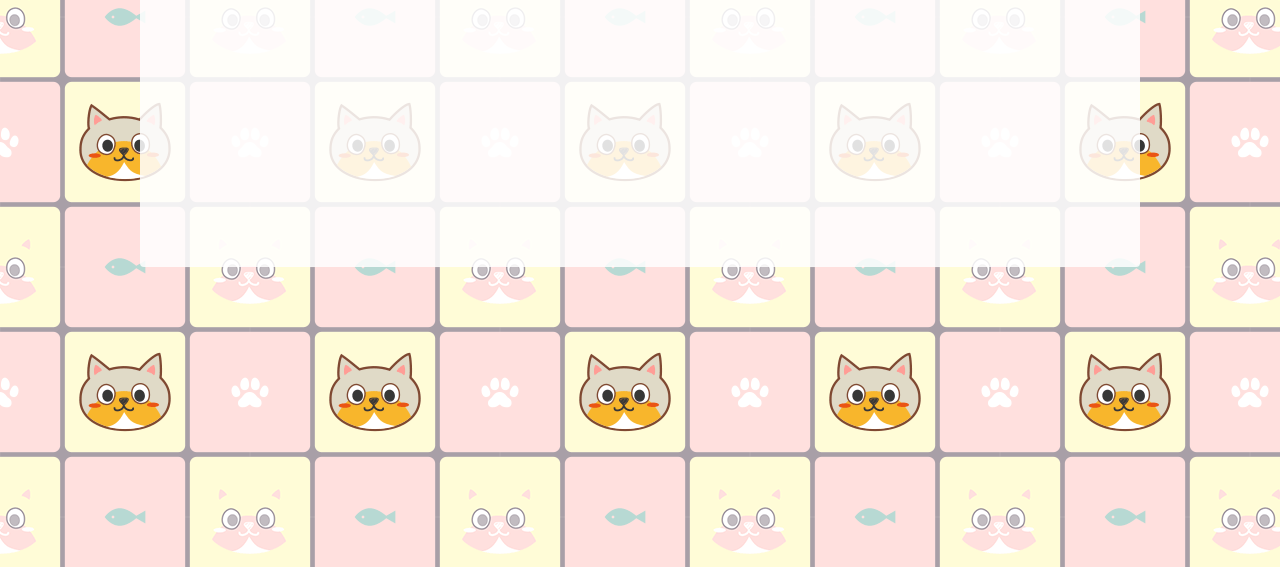
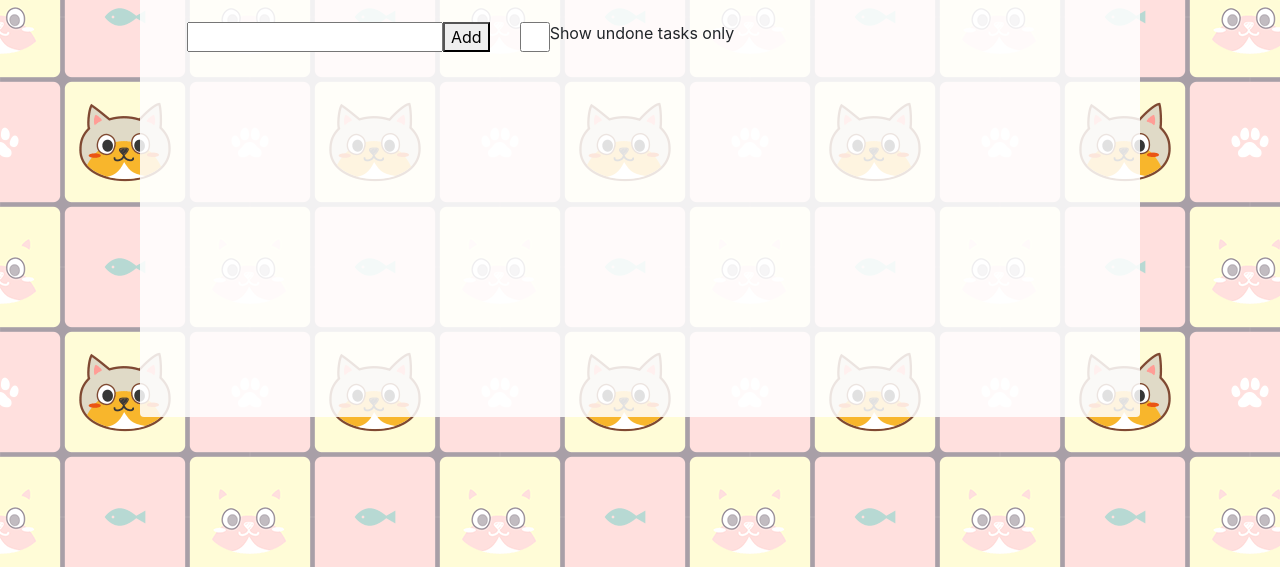
Before and after one commit to eatmoarrice/todolist, a plain HTML site: page index.html in a window 1280 px wide. Shown: the part 233-800 px from the top of the page. Drawn offline with nearby package versions, Linux system fonts and the light colour scheme.

Commit message:
centered stuff

```diff
--- a/index.html
+++ b/index.html
@@ -8,19 +8,20 @@
     <title>To-do List</title>
 </head>
 <body>
+    <section class="allcard vertical-center ">
         <div class="container card d-flex">
             <h1 class="text-center title    ">No one's To-do List</h1>
             <h5 class="text-center title">Your list will be saved locally!</h5>
-        <div class="mt-3">
+                <div class="mt-3 ml-3 row vertical-align">
                     <input type="text" class="user-input ml-3" id="todoinput">
                     <button onclick="addItem()">Add</button>
-            <input type="checkbox" onchange="filterDone()" id="cbtop">
+                    <input type="checkbox" class="sadas" onchange="filterDone()" id="cbtop">
                     <label for="cbtop">Show undone tasks only</label>
                 </div>
             <ul id="result" class="d-flex flex-column list my-2">
-
             </ul>
         </div>
+    </section>
     <script src="script.js"></script>
 </body>
 </html>
--- a/style.css
+++ b/style.css
@@ -59,8 +59,22 @@ input[type="checkbox"]{
 .container {
     background-color: rgba(255, 255, 255, 0.85);
     border: none;
+    margin-top: auto;
+    margin-bottom: auto;
 }
 
 #cbtop {
     margin-left: 30px;
 }
+
+.vertical-center {
+    min-height: 100%;
+    min-height: 100vh;
+
+    display: flex;
+    align-items: center;
+  }
+
+.vertical-align {
+    align-items: center;
+}
```
Lines whose indentation alone changed are shown as unchanged.
